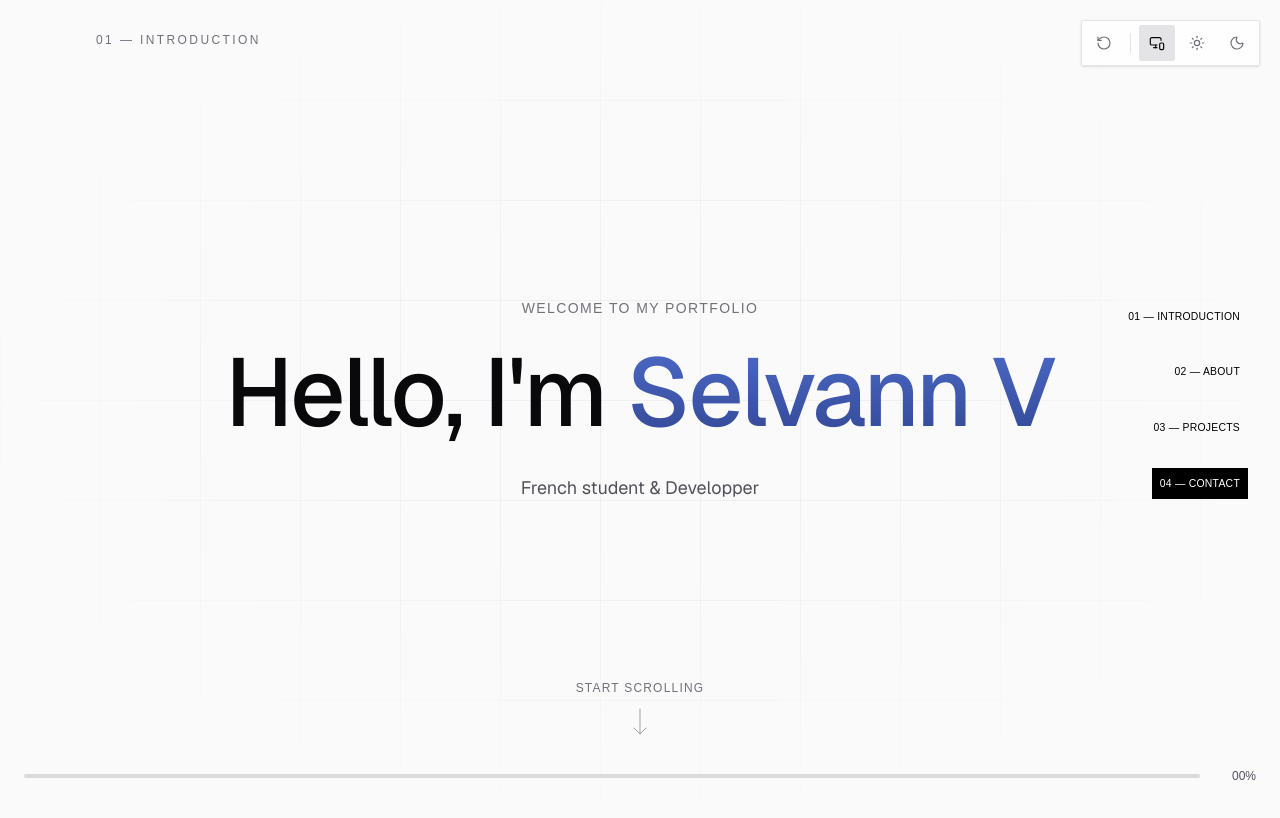
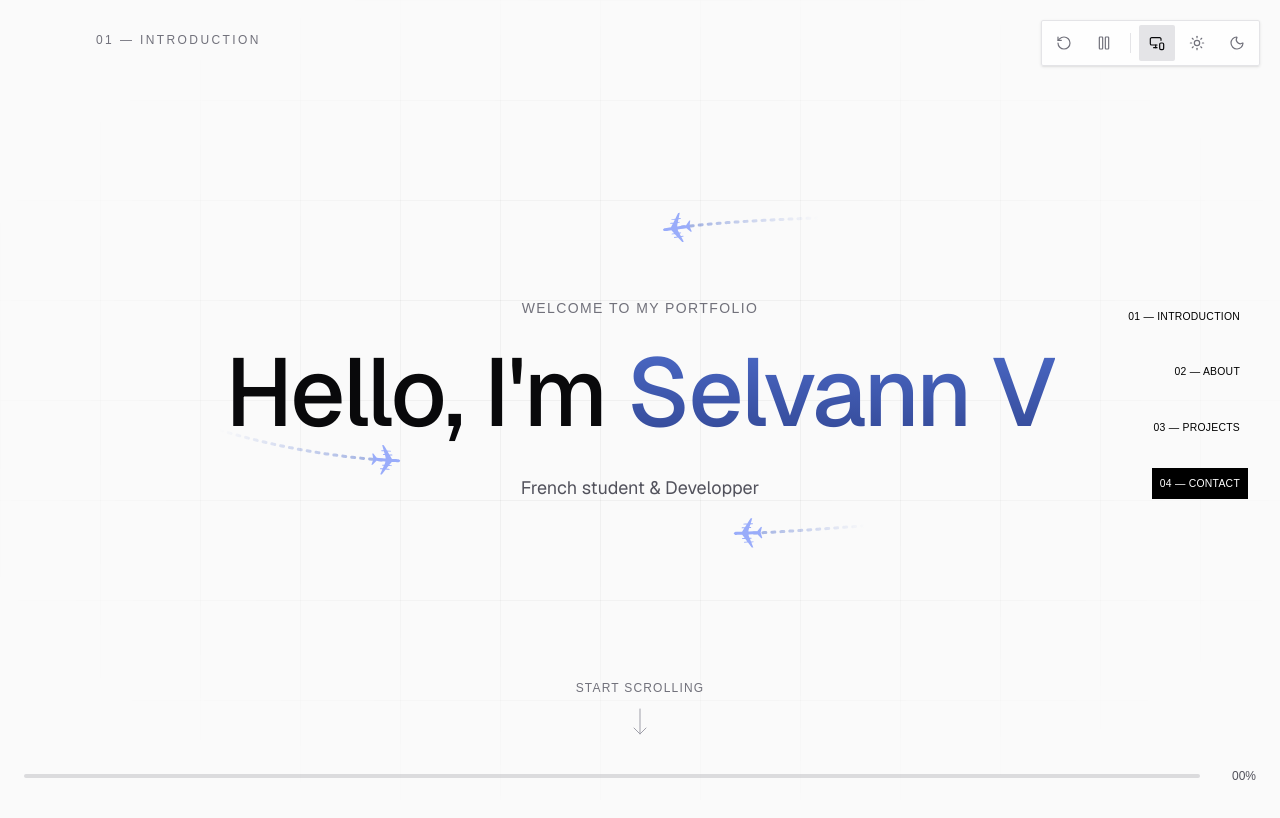
Before and after one commit to SelvannV/portfolio, a Next.js app: page / in a window 1280 px wide. Shown: the top 818 px of the page. Built offline with nearby package versions, Linux system fonts and the light colour scheme; a web font is replaced by a local one.

Commit message:
feat: added airplanes in background

```diff
--- a/src/app/page.tsx
+++ b/src/app/page.tsx
@@ -1,6 +1,7 @@
 "use client";
 
 import { BackgroundGrid } from "@/components/BackgroundGrid";
+import { FlightPathsProvider } from "@/components/FlightPaths";
 import { Menu } from "@/components/Menu";
 import { AnimationRestartProvider } from "@/components/Reveal";
 import { ScrollProgress } from "@/components/ScrollProgress";
@@ -13,6 +14,7 @@ import { ThemeToggle } from "@/components/ThemeToggle";
 export default function Home() {
   return (
     <AnimationRestartProvider>
+      <FlightPathsProvider>
         <main
           onMouseMove={(e: React.PointerEvent<HTMLElement>) => {
             if (e.pointerType === "touch") return;
@@ -36,6 +38,7 @@ export default function Home() {
 
           <ScrollProgress />
         </main>
+      </FlightPathsProvider>
     </AnimationRestartProvider>
   );
 }
--- a/src/components/BackgroundGrid.tsx
+++ b/src/components/BackgroundGrid.tsx
@@ -1,9 +1,13 @@
 "use client";
+
+import { FlightPaths } from "./FlightPaths";
 
 export function BackgroundGrid() {
   return (
     <>
       {/* Base grid */}
+      <FlightPaths />
+
       <div
         aria-hidden="true"
         className="pointer-events-none fixed inset-0 z-0"
--- /dev/null
+++ b/src/components/FlightPaths.tsx
@@ -0,0 +1,281 @@
+"use client";
+
+import { Point } from "@/types/common";
+import { Flight, PlaneState } from "@/types/flightpaths";
+import { AnimatePresence, motion } from "motion/react";
+import {
+  createContext,
+  useCallback,
+  useContext,
+  useEffect,
+  useState,
+  type ReactNode,
+} from "react";
+
+type FlightPathsContextValue = {
+  paused: boolean;
+  pause: () => void;
+  resume: () => void;
+  toggle: () => void;
+};
+
+const FlightPathsContext = createContext<FlightPathsContextValue | null>(null);
+
+export function FlightPathsProvider({ children }: { children: ReactNode }) {
+  const [paused, setPaused] = useState(false);
+
+  const pause = useCallback(() => setPaused(true), []);
+  const resume = useCallback(() => setPaused(false), []);
+  const toggle = useCallback(() => setPaused((value) => !value), []);
+
+  return (
+    <FlightPathsContext.Provider value={{ paused, pause, resume, toggle }}>
+      {children}
+    </FlightPathsContext.Provider>
+  );
+}
+
+export function useFlightPaths() {
+  const context = useContext(FlightPathsContext);
+
+  if (!context) {
+    throw new Error("useFlightPaths must be used within a FlightPathsProvider");
+  }
+
+  return context;
+}
+
+const PLANE_COUNT = 3;
+const PLANE_SIZE = 32;
+const TRAIL_LIFETIME = 3000;
+const UPDATE_INTERVAL = 50;
+
+function random(min: number, max: number) {
+  return min + Math.random() * (max - min);
+}
+
+function createFlight(
+  id: number,
+  width: number,
+  height: number,
+  now: number,
+): Flight {
+  const leftToRight = Math.random() > 0.5;
+  const margin = PLANE_SIZE * 2;
+  const startX = leftToRight ? -margin : width + margin;
+  const endX = leftToRight ? width + margin : -margin;
+
+  return {
+    id,
+    start: { x: startX, y: random(0.12, 0.88) * height, time: 0 },
+    control1: {
+      x: random(0.2, 0.4) * width,
+      y: random(0.12, 0.88) * height,
+      time: 0,
+    },
+    control2: {
+      x: random(0.6, 0.8) * width,
+      y: random(0.12, 0.88) * height,
+      time: 0,
+    },
+    end: { x: endX, y: random(0.12, 0.88) * height, time: 0 },
+    duration: random(18000, 30000),
+    startedAt: now - random(0, 3000),
+  };
+}
+
+function positionAt(flight: Flight, t: number) {
+  const { start: a, control1: b, control2: c, end: d } = flight;
+  const u = 1 - t;
+
+  return {
+    x:
+      u ** 3 * a.x + 3 * u ** 2 * t * b.x + 3 * u * t ** 2 * c.x + t ** 3 * d.x,
+    y:
+      u ** 3 * a.y + 3 * u ** 2 * t * b.y + 3 * u * t ** 2 * c.y + t ** 3 * d.y,
+  };
+}
+
+function angleAt(flight: Flight, t: number) {
+  const delta = 0.001;
+  const before = positionAt(flight, Math.max(0, t - delta));
+  const after = positionAt(flight, Math.min(1, t + delta));
+
+  return (Math.atan2(after.y - before.y, after.x - before.x) * 180) / Math.PI;
+}
+
+export function FlightPaths() {
+  const { paused } = useFlightPaths();
+  const [planes, setPlanes] = useState<PlaneState[]>([]);
+
+  useEffect(() => {
+    if (paused) return;
+
+    let width = window.innerWidth;
+    let height = window.innerHeight;
+    let now = performance.now();
+
+    let flights = Array.from({ length: PLANE_COUNT }, (_, i) =>
+      createFlight(i, width, height, now),
+    );
+
+    const trails: Point[][] = flights.map(() => []);
+    let lastUpdate = 0;
+    let frame = 0;
+
+    const resize = () => {
+      width = window.innerWidth;
+      height = window.innerHeight;
+      now = performance.now();
+
+      flights = flights.map((flight) =>
+        createFlight(flight.id, width, height, now),
+      );
+
+      trails.forEach((trail) => {
+        trail.length = 0;
+      });
+    };
+
+    const tick = (timestamp: number) => {
+      frame = requestAnimationFrame(tick);
+
+      if (timestamp - lastUpdate < UPDATE_INTERVAL) return;
+      lastUpdate = timestamp;
+
+      const nextPlanes = flights.map((flight, i) => {
+        let elapsed = timestamp - flight.startedAt;
+
+        if (elapsed >= flight.duration) {
+          flight = createFlight(flight.id, width, height, timestamp);
+          flights[i] = flight;
+          trails[i].length = 0;
+          elapsed = 0;
+        }
+
+        const t = Math.min(1, elapsed / flight.duration);
+        const position = positionAt(flight, t);
+        const angle = angleAt(flight, t);
+
+        trails[i].push({ ...position, time: timestamp });
+        trails[i] = trails[i].filter(
+          (point) => timestamp - point.time <= TRAIL_LIFETIME,
+        );
+
+        return {
+          id: flight.id,
+          ...position,
+          angle,
+          trail: [...trails[i]],
+        };
+      });
+
+      setPlanes(nextPlanes);
+    };
+
+    window.addEventListener("resize", resize);
+    frame = requestAnimationFrame(tick);
+
+    return () => {
+      cancelAnimationFrame(frame);
+      window.removeEventListener("resize", resize);
+    };
+  }, [paused]);
+
+  return (
+    <div
+      aria-hidden="true"
+      className="pointer-events-none fixed inset-0 z-0 overflow-hidden text-primary-500"
+    >
+      <AnimatePresence>
+        {!paused && (
+          <motion.div
+            key="flight-paths"
+            initial={{ opacity: 0 }}
+            animate={{ opacity: 1 }}
+            exit={{ opacity: 0 }}
+            transition={{
+              opacity: {
+                duration: 0.6,
+                ease: "easeInOut",
+              },
+            }}
+          >
+            <svg
+              className="absolute inset-0 h-full w-full"
+              preserveAspectRatio="none"
+            >
+              <defs>
+                {planes.map((plane) => (
+                  <linearGradient
+                    key={plane.id}
+                    id={`trail-gradient-${plane.id}`}
+                    gradientUnits="userSpaceOnUse"
+                    x1={plane.trail[0]?.x ?? plane.x}
+                    y1={plane.trail[0]?.y ?? plane.y}
+                    x2={plane.x}
+                    y2={plane.y}
+                  >
+                    <stop
+                      offset="0%"
+                      stopColor="currentColor"
+                      stopOpacity="0"
+                    />
+                    <stop
+                      offset="100%"
+                      stopColor="currentColor"
+                      stopOpacity="0.55"
+                    />
+                  </linearGradient>
+                ))}
+              </defs>
+
+              {planes.map((plane) => {
+                const trailPath = plane.trail
+                  .map(
+                    (point, i) =>
+                      `${i === 0 ? "M" : "L"} ${point.x} ${point.y}`,
+                  )
+                  .join(" ");
+
+                return (
+                  <path
+                    key={plane.id}
+                    d={trailPath}
+                    fill="none"
+                    stroke={`url(#trail-gradient-${plane.id})`}
+                    strokeWidth="3"
+                    strokeDasharray="3 6"
+                    strokeLinecap="round"
+                  />
+                );
+              })}
+            </svg>
+
+            {planes.map((plane) => (
+              <div
+                key={plane.id}
+                className="absolute bg-primary-300 dark:bg-primary-700"
+                style={{
+                  width: PLANE_SIZE,
+                  height: PLANE_SIZE,
+                  left: plane.x,
+                  top: plane.y,
+                  transform: `translate(-50%, -50%) rotate(${plane.angle + 90}deg)`,
+                  maskImage: "url('/airplane.svg')",
+                  maskSize: "contain",
+                  maskPosition: "center",
+                  maskRepeat: "no-repeat",
+                  WebkitMaskImage: "url('/airplane.svg')",
+                  WebkitMaskSize: "contain",
+                  WebkitMaskPosition: "center",
+                  WebkitMaskRepeat: "no-repeat",
+                }}
+              />
+            ))}
+          </motion.div>
+        )}
+      </AnimatePresence>
+    </div>
+  );
+}
--- a/src/components/ThemeToggle.tsx
+++ b/src/components/ThemeToggle.tsx
@@ -1,7 +1,15 @@
 "use client";
 
+import { useFlightPaths } from "@/components/FlightPaths";
 import { useRestartAnimations } from "@/components/Reveal";
-import { MonitorSmartphone, Moon, RotateCcw, Sun } from "lucide-react";
+import {
+  MonitorSmartphone,
+  Moon,
+  Pause,
+  Play,
+  RotateCcw,
+  Sun,
+} from "lucide-react";
 import { useEffect, useSyncExternalStore } from "react";
 
 type Theme = "system" | "light" | "dark";
@@ -69,6 +77,7 @@ export function ThemeToggle({
   );
 
   const restartAnimations = useRestartAnimations();
+  const { paused, toggle } = useFlightPaths();
 
   const systemPrefersDark = useSyncExternalStore(
     (callback) => {
@@ -104,6 +113,24 @@ export function ThemeToggle({
         <RotateCcw size={16} strokeWidth={1.8} />
       </button>
 
+      <button
+        type="button"
+        onClick={() => {
+          toggle();
+          onChange?.();
+        }}
+        aria-label={paused ? "Resume animations" : "Pause animations"}
+        aria-pressed={paused}
+        title={paused ? "Resume animations" : "Pause animations"}
+        className="cursor-pointer flex h-9 w-9 items-center justify-center rounded-xs text-zinc-500 transition-colors hover:bg-primary-100 hover:text-zinc-950 dark:text-zinc-400 dark:hover:bg-primary-600/15 dark:hover:text-white"
+      >
+        {paused ? (
+          <Play size={16} strokeWidth={1.8} />
+        ) : (
+          <Pause size={16} strokeWidth={1.8} />
+        )}
+      </button>
+
       <div className="mx-1 h-5 w-px bg-zinc-200 dark:bg-white/10" />
 
       {themes.map(({ value, label, icon: Icon }) => {
--- /dev/null
+++ b/src/types/common.ts
@@ -0,0 +1,5 @@
+export type Point = {
+  x: number;
+  y: number;
+  time: number;
+};
--- /dev/null
+++ b/src/types/flightpaths.ts
@@ -0,0 +1,19 @@
+import { Point } from "./common";
+
+export type Flight = {
+  id: number;
+  start: Point;
+  control1: Point;
+  control2: Point;
+  end: Point;
+  duration: number;
+  startedAt: number;
+};
+
+export type PlaneState = {
+  id: number;
+  x: number;
+  y: number;
+  angle: number;
+  trail: Point[];
+};
```
Also changed, not shown: public/airplane.svg (added). Lines whose indentation alone changed are shown as unchanged.
